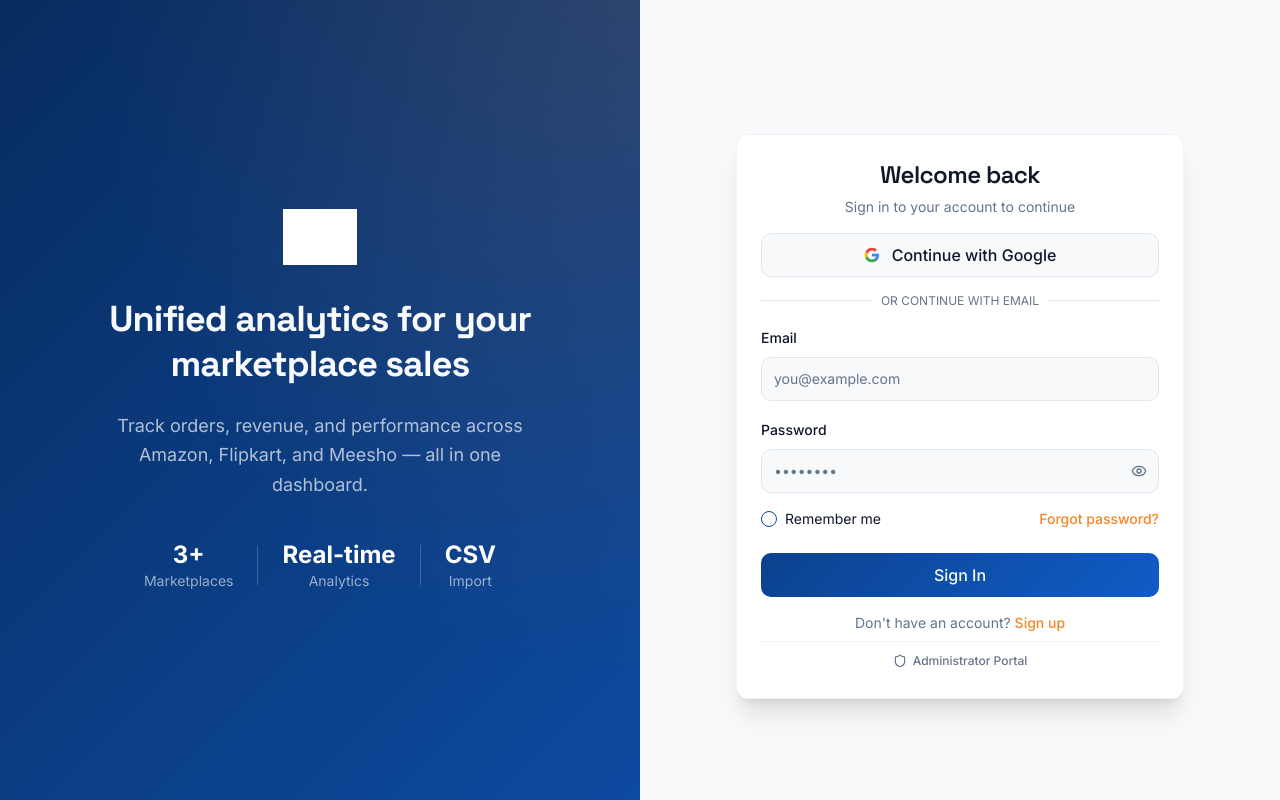
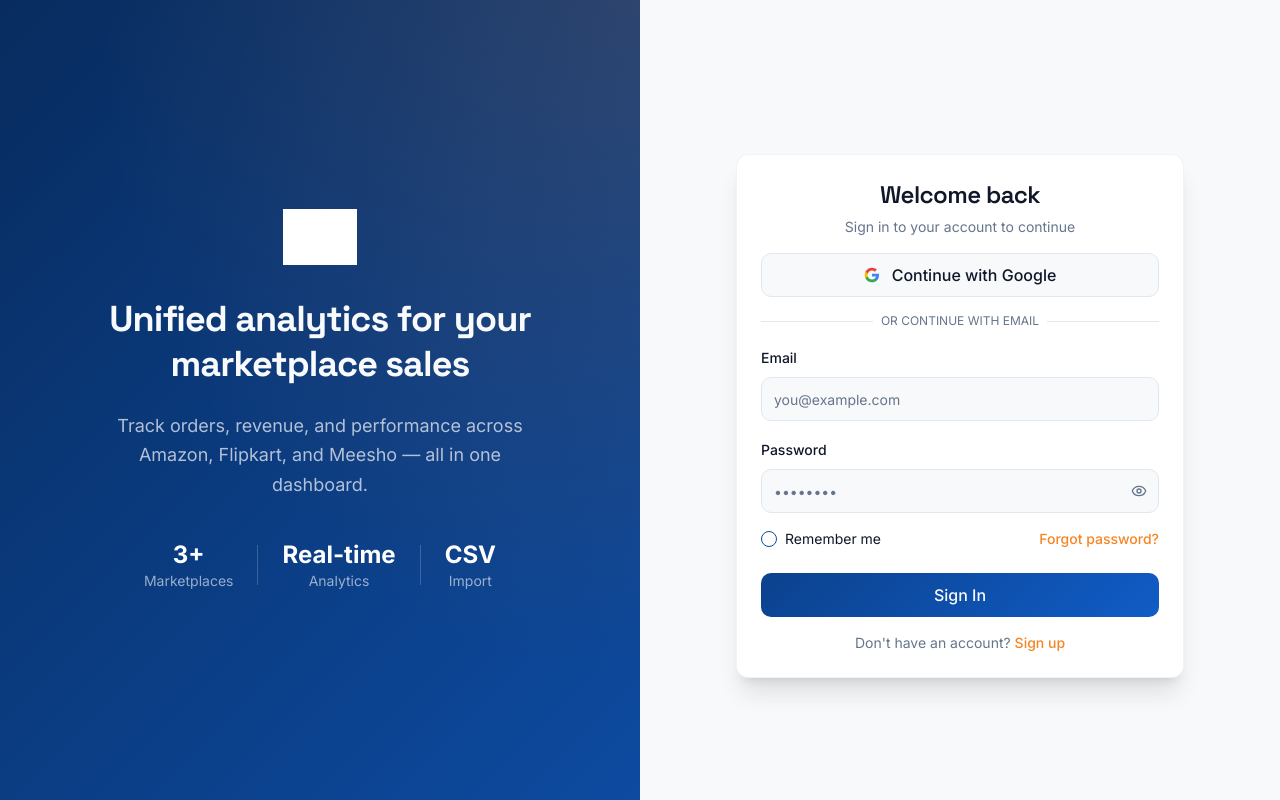
Before and after one commit to Rokella-Medias/Kartly, a React (Vite) app: page /login in a window 1280 px wide. Built offline with nearby package versions, Linux system fonts and the light colour scheme; no server answers; grey boxes are pictures that could not be loaded.

Commit message:
security: remove Administrator Portal link from public user login page

```diff
--- a/src/pages/Login.tsx
+++ b/src/pages/Login.tsx
@@ -265,20 +265,12 @@ export default function Login() {
                   )}
                 </Button>
 
-                <div className="text-center space-y-2 w-full">
-                  <p className="text-sm text-muted-foreground">
-                    Don't have an account?{' '}
-                    <Link to="/signup" className="text-accent hover:underline font-medium">
-                      Sign up
-                    </Link>
-                  </p>
-                  <div className="pt-2 border-t border-border/50">
-                    <Link to="/admin-login" className="inline-flex items-center gap-1.5 text-xs text-muted-foreground hover:text-accent font-medium transition-colors">
-                      <Shield className="w-3.5 h-3.5" />
-                      Administrator Portal
-                    </Link>
-                  </div>
-                </div>
+                <p className="text-sm text-muted-foreground text-center w-full">
+                  Don't have an account?{' '}
+                  <Link to="/signup" className="text-accent hover:underline font-medium">
+                    Sign up
+                  </Link>
+                </p>
               </CardFooter>
             </form>
           </Card>
```
Also changed, not shown: 1 other file (tests, documents, lock files or other folders).
